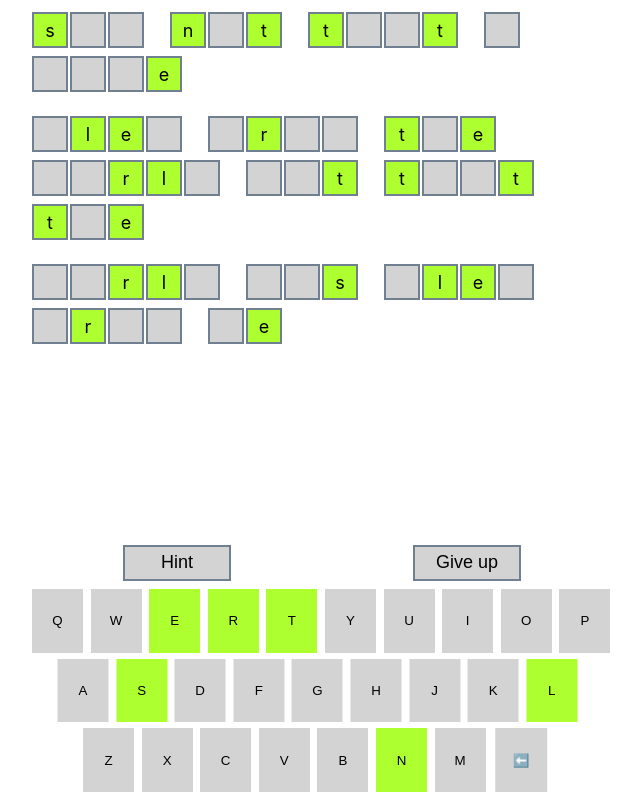
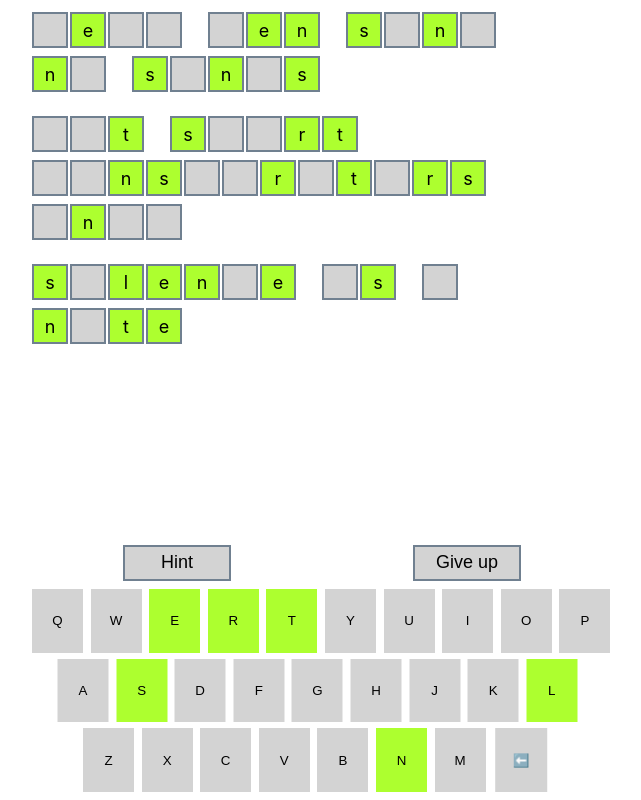
Before and after one commit to wginsberg/haikudle, a React (Create React App) app in the folder frontend/: page / in a window 1280 px wide. Shown: the whole page, without its empty margins (318-959 px from the left). Built offline with nearby package versions, Linux system fonts and the light colour scheme.

Commit message:
prerender with react-snap for initial page load

```diff
--- a/frontend/package.json
+++ b/frontend/package.json
@@ -1,7 +1,6 @@
 {
-  "name": "haikudl",
+  "name": "haikudle",
   "version": "0.1.0",
-  "homepage" : ".",
   "private": true,
   "dependencies": {
     "@testing-library/jest-dom": "^5.16.5",
@@ -16,6 +15,7 @@
   "scripts": {
     "start": "react-scripts start",
     "build": "react-scripts build",
+    "postbuild": "react-snap",
     "format": "standard --fix",
     "test": "react-scripts test",
     "eject": "react-scripts eject"
@@ -39,6 +39,7 @@
     ]
   },
   "devDependencies": {
+    "react-snap": "^1.23.0",
     "standard": "^17.1.0"
   },
   "standard": {
--- a/frontend/src/App.js
+++ b/frontend/src/App.js
@@ -2,14 +2,15 @@ import { useEffect, useState } from 'react'
 import classnames from 'classnames'
 import Haiku from './Haiku'
 import Keyboard from './Keyboard'
-
-import { useDailyHaiku, useLocalStorage, useIsPlayerMakingProgess } from './hooks'
+import { useLocalStorage, useIsPlayerMakingProgess } from './hooks'
 import { addHints, generateHintSequence, isSolved, FREE_HINT_CHARS, addInputToHaiku, isHintAllowed, incrementWinStats, canAddInput, getRandomHint } from './util'
 import { GAME_STATE_LOST, GAME_STATE_PLAY, GAME_STATE_WON } from './constants'
 import Scoreboard from './Scoreboard'
+import dailyHaiku from './daily.json'
 
 function App () {
-  const { haikuString, date, error } = useDailyHaiku()
+  const { haiku: haikuString, date } = dailyHaiku
+
   const [input, setInput] = useState('')
   const [hints, setHints] = useState(FREE_HINT_CHARS)
   const [gameState, setGameState] = useState(GAME_STATE_PLAY)
@@ -63,10 +64,6 @@ function App () {
     window.confirm(message) && giveup()
   }
 
-  if (error) {
-    return (<p>Something went wrong :/</p>)
-  }
-
   switch (gameState) {
     case GAME_STATE_PLAY:
       return (
--- /dev/null
+++ b/frontend/src/daily.json
@@ -0,0 +1 @@
+{"haiku":"dead men sing no songs / but smart conspirators know / silence is a note $","date":"2023-08-15"}
--- a/frontend/src/hooks.js
+++ b/frontend/src/hooks.js
@@ -1,25 +1,5 @@
 import { useEffect, useRef, useState } from 'react'
 import { numWordsSolved } from './util'
-
-export function useDailyHaiku () {
-  const sourceURL = process.env.NODE_ENV === 'production'
-    ? 'https://raw.githubusercontent.com/wginsberg/haikudl/master/daily.txt'
-    : 'daily.txt'
-
-  const [result, setResult] = useState('')
-  const [error, setError] = useState()
-
-  useEffect(() => {
-    fetch(sourceURL)
-      .then(response => response.text())
-      .then(setResult)
-      .catch(setError)
-  }, [sourceURL])
-
-  const [haikuString, date] = result.split('\n')
-
-  return { haikuString, date, error }
-}
 
 export function useTemporaryState (initalState, timeout = 100) {
   const [state, setState] = useState(initalState)
--- a/frontend/src/index.js
+++ b/frontend/src/index.js
@@ -1,11 +1,13 @@
 import React from 'react'
-import ReactDOM from 'react-dom/client'
+import { hydrate, render } from 'react-dom'
 import './index.css'
 import App from './App'
 
-const root = ReactDOM.createRoot(document.getElementById('root'))
-root.render(
-  <React.StrictMode>
-    <App />
-  </React.StrictMode>
-)
+render(<App />, document.getElementById('root'))
+const rootElement = document.getElementById('root')
+
+if (rootElement.hasChildNodes()) {
+  hydrate(<App />, rootElement)
+} else {
+  render(<App />, rootElement)
+}
```
Also changed, not shown: 2 other files (tests, documents, lock files or other folders).
